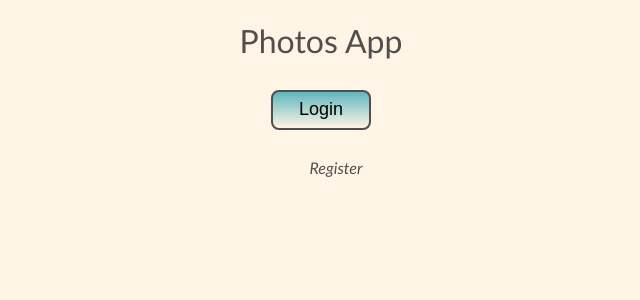
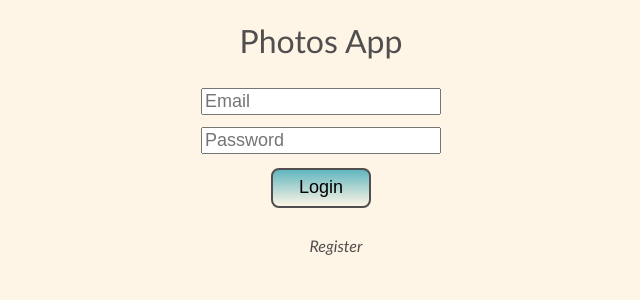
Before and after one commit to cjheyde/my_photos, a React (Vite) app: page / in a window 1280 px wide. Shown: the top 300 px of the page, without its empty margins (319-959 px from the left). Built offline with nearby package versions, Linux system fonts and the light colour scheme.

Commit message:
feat: :recycle: crrected login-page and enhaced it (#5)

```diff
--- a/src/App.tsx
+++ b/src/App.tsx
@@ -14,16 +14,16 @@ import ViewPhotos from "./pages/ViewPhotos";
 function App() {
   return (
       <Routes>
-        <Route path="/my_photos/" element={ <Login /> } />
-        <Route path="/my_photos/register/" element={ <Register /> } />
-        <Route path="/my_photos/logout/" element={ <Logout /> } />
-        <Route path="/my_photos/main/" element={ <Main /> } />
-        <Route path="/my_photos/contact/" element={ <Contact /> } />
-        <Route path="/my_photos/forgot_password/" element={ <ForgotPassword /> } />
-        <Route path="/my_photos/favorite_photos/" element={ <FavoritePhotos /> } />
-        <Route path="/my_photos/download_photos/" element={ <DownloadPhotos /> } />
-        <Route path="/my_photos/upload_photos/" element={ <UploadPhotos /> } />
-        <Route path="/my_photos/view_photos/" element={ <ViewPhotos /> } />
+        <Route path="/my_photos" element={ <Login /> } />
+        <Route path="/my_photos/register" element={ <Register /> } />
+        <Route path="/my_photos/logout" element={ <Logout /> } />
+        <Route path="/my_photos/main" element={ <Main /> } />
+        <Route path="/my_photos/contact" element={ <Contact /> } />
+        <Route path="/my_photos/forgot_password" element={ <ForgotPassword /> } />
+        <Route path="/my_photos/favorite_photos" element={ <FavoritePhotos /> } />
+        <Route path="/my_photos/download_photos" element={ <DownloadPhotos /> } />
+        <Route path="/my_photos/upload_photos" element={ <UploadPhotos /> } />
+        <Route path="/my_photos/view_photos" element={ <ViewPhotos /> } />
         <Route path="/" element={ <Login /> } />
       </Routes>
   );
--- a/src/components/Formular.tsx
+++ /dev/null
@@ -1,23 +0,0 @@
-// import React, { useState } from "react";
-import StyledButton from "./StyledButton";
-
-function Formular() {
-  // const [inputValue, setInputValue] = useState("");
-  const handleSubmit = (e: { preventDefault: () => void; }) => {
-    e.preventDefault();
-
-    // console.log("Submited value:", inputValue);
-  };
-  // const handleChange = (e: { target: { value: React.SetStateAction<string>; }; }) => {
-  //   setInputValue(e.target.value);
-  // };
-
-  return (
-    <form onSubmit={handleSubmit}>
-      {/* <input type="text" value={inputValue} onChange={handleChange} /> */}
-      <StyledButton className="mainBtn" type="submit">Login</StyledButton>
-    </form>
-  );
-}
-
-export default Formular;
--- /dev/null
+++ b/src/components/LoginForm.tsx
@@ -0,0 +1,48 @@
+import React, { useState } from "react";
+import StyledButton from "./StyledButton";
+
+function Formular() {
+  const [emailValue, setEmailValue] = useState("");
+  const [passwordValue, setPasswordValue] = useState("");
+  const handleSubmit = (e: { preventDefault: () => void; }) => {
+    e.preventDefault();
+
+    console.log("Submited Email value:", emailValue);
+    console.log("Submited PassWord value:", passwordValue);
+  };
+  const handleEmailChange = (e: { target: { value: React.SetStateAction<string>; }; }) => {
+    setEmailValue(e.target.value);
+    setPasswordValue(e.target.value);
+  };
+  const handlePasswordChange = (e: { target: { value: React.SetStateAction<string>; }; }) => {
+    setPasswordValue(e.target.value);
+  };
+
+  return (
+    <form onSubmit={handleSubmit} className="mainBox">
+      <input
+        className="box"
+        type="email"
+        id="email"
+        name="email"
+        placeholder="Email"
+        required
+        value={emailValue}
+        onChange={handleEmailChange}
+      />
+      <input
+        className="box"
+        type="password"
+        id="password"
+        name="password"
+        placeholder="Password"
+        required
+        value={passwordValue}
+        onChange={handlePasswordChange}
+      />
+      <StyledButton type="submit">Login</StyledButton>
+    </form>
+  );
+}
+
+export default Formular;
--- a/src/components/RegisterText.tsx
+++ b/src/components/RegisterText.tsx
@@ -1,7 +1,7 @@
 function RegisterText() {
   return (
     <section className="simpleText">
-      <a href="my_photos/register">Register</a>
+      <a href="/my_photos/register">Register</a>
     </section>
   );
 }
--- a/src/pages/Login.tsx
+++ b/src/pages/Login.tsx
@@ -1,11 +1,11 @@
-import Formular from "../components/Formular";
+import LoginForm from "../components/LoginForm";
 import RegisterText from "../components/RegisterText";
 
 function Login() {
   return (
     <div className="mainBox">
       <h1 className="pageTitle">Photos App</h1>
-      <Formular />
+      <LoginForm />
       <RegisterText />
     </div>
   );
--- a/src/pages/Logout.tsx
+++ b/src/pages/Logout.tsx
@@ -1,3 +1,4 @@
+import AuxButton from "../components/AuxButton";
 import Nav from "../components/Nav";
 
 function Logout() {
@@ -5,6 +6,11 @@ function Logout() {
     <div className="mainBox">
       <Nav />
       <h1 className="pageTitle">Logout</h1>
+      <form action="/">
+        <AuxButton type="submit">
+          Logout
+        </AuxButton>
+      </form>
     </div>
   );
 }
```
Also changed, not shown: src/components/Header.tsx (+3 -22 lines).
